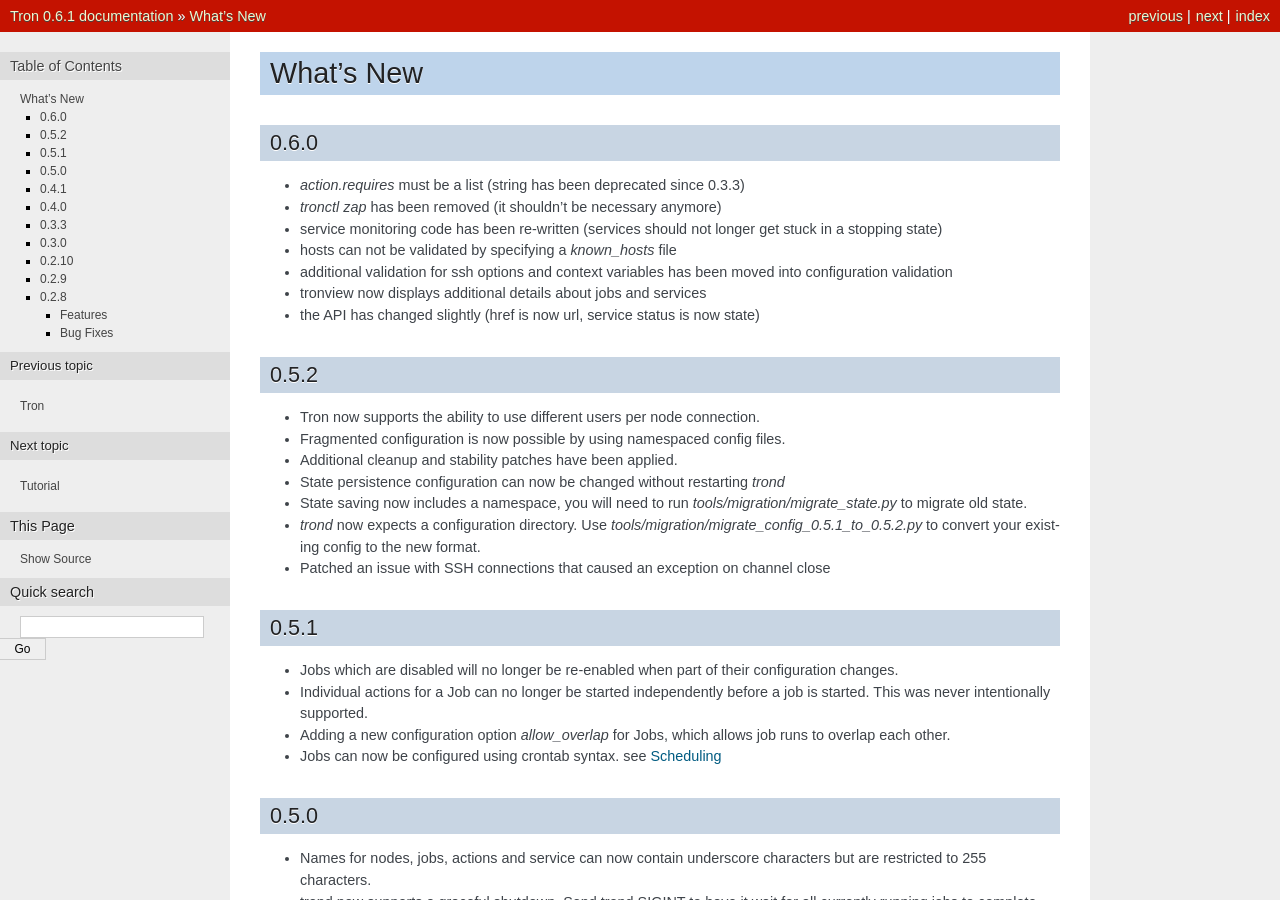
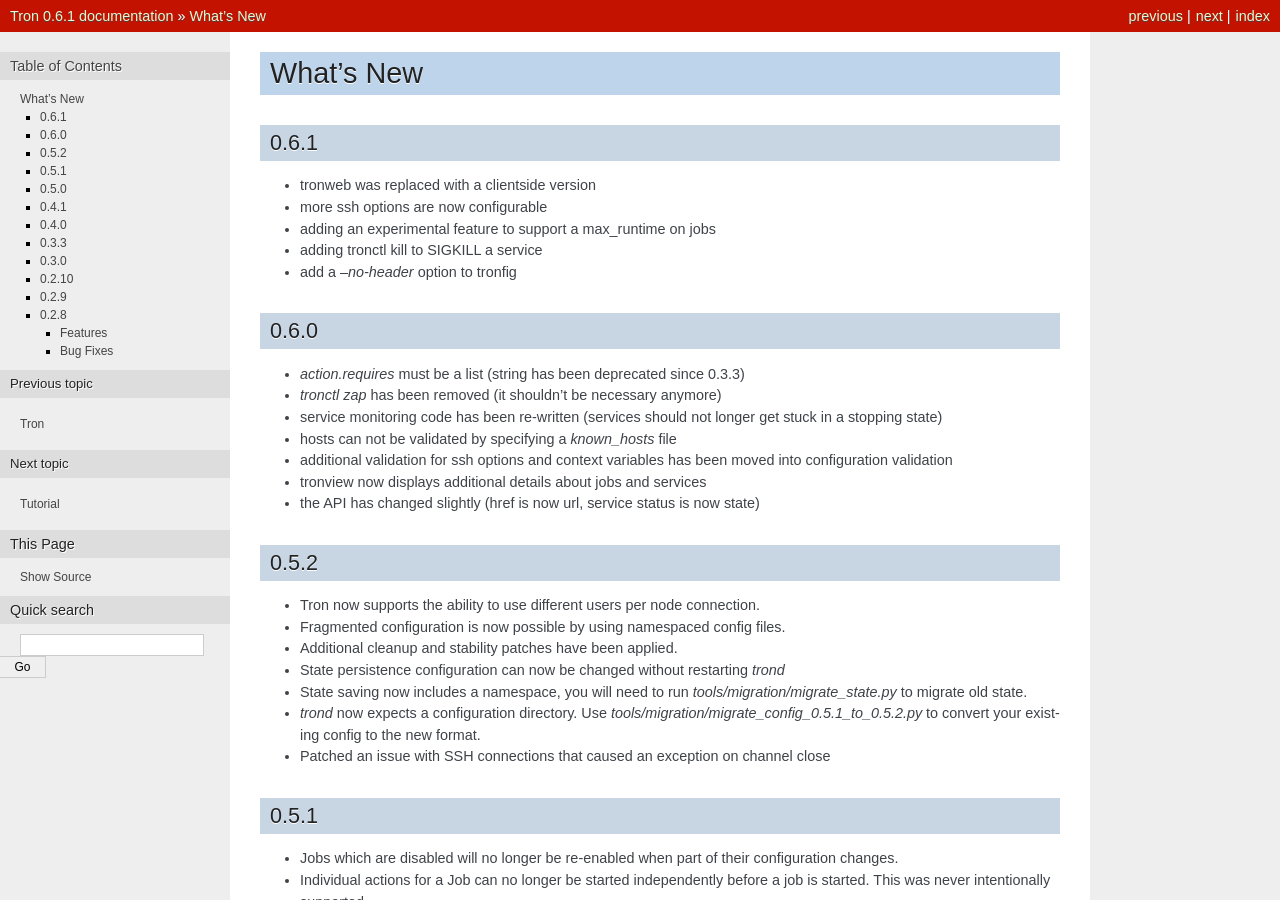
Before and after one commit to Yelp/Tron, a Sphinx documentation site: the page built from docs/whats-new.rst, in a window 1280 px wide and 900 px high. Built offline with Sphinx 7.4.7, drawn with Linux system fonts in a browser that asks for light colours.

Commit message:
Add release notes.

```diff
--- a/docs/whats-new.rst
+++ b/docs/whats-new.rst
@@ -1,5 +1,13 @@
 What's New
 ==========
+
+0.6.1
+-----
+* tronweb was replaced with a clientside version
+* more ssh options are now configurable
+* adding an experimental feature to support a max_runtime on jobs
+* adding tronctl kill to SIGKILL a service
+* add a `--no-header` option to tronfig
 
 0.6.0
 -----
```
Also changed, not shown: 1 other file.
